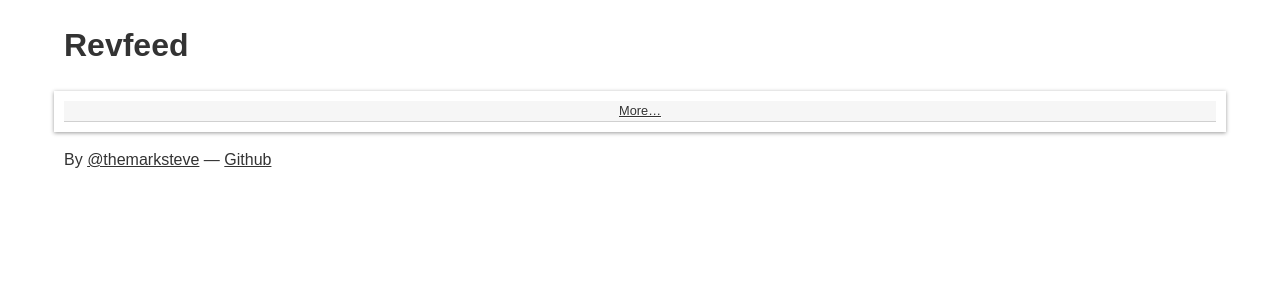
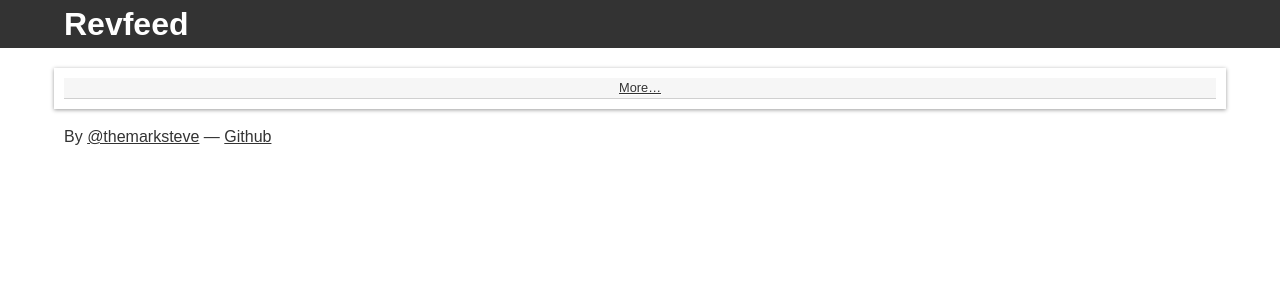
Before and after one commit to insynchq/revfeed, a Flask app: page / in a window 1280 px wide. Shown: the top 300 px of the page. Run offline with Flask 2, Linux system fonts and the light colour scheme; data that the repository does not hold is empty; parts of the project's set-up code (start-up, migrations or seed data) failed here and were passed over; some libraries are stand-ins or nearby versions.

Commit message:
Header style updates

```diff
--- a/revfeed/static/css/app.css
+++ b/revfeed/static/css/app.css
@@ -8,7 +8,14 @@
     color: #333;
 }
 
-header, #revfeed, footer {
+h1 {
+    background-color: #333;
+    color: white;
+    margin: 0 0 20px 0;
+    padding: 0 5%;
+}
+
+#revfeed, footer {
     margin: 0 auto;
     width: 90%;
 }
```
